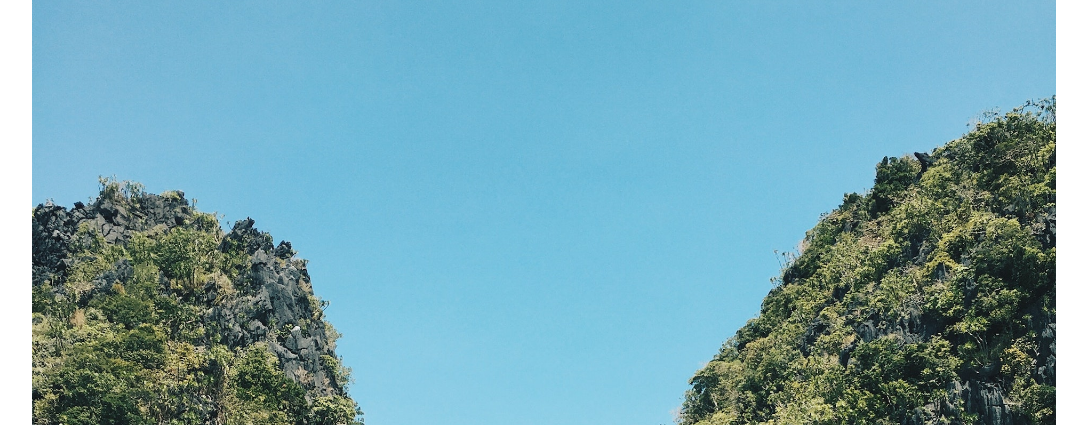
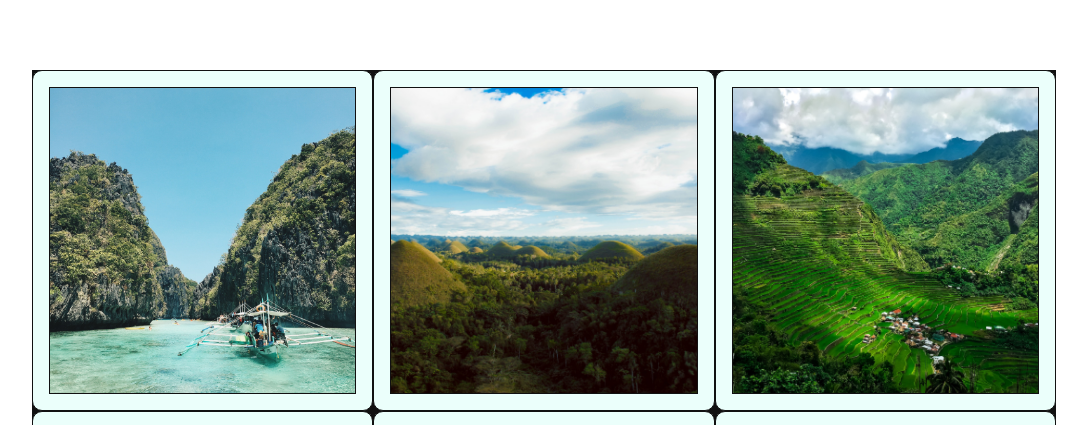
Before and after one commit to rizetto/the-philippine-constitution, a website built with Parcel: page index.html in a window 1280 px wide. Shown: the part 2251-2676 px from the top of the page, without its empty margins (96-1183 px from the left). Built offline with nearby package versions, Linux system fonts and the light colour scheme; files whose address does not match are found by name.

Commit message:
add style for gallery

```diff
--- a/css/styles.css
+++ b/css/styles.css
@@ -38,9 +38,9 @@ span {
 img {
   display: block;
   object-fit: cover;
+  object-position: center;
   width: 100%;
   height: 100%;
-  border-radius: inherit;
 }
 
 section {
@@ -194,3 +194,42 @@ section {
   background-color: #ebfffb;
   border: 2px solid black;
 }
+
+/* Gallery */
+.content--gallery {
+  text-align: center;
+}
+
+.gallery {
+  display: grid;
+  grid-template-columns: repeat(3, 1fr);
+  max-height: 800px;
+  margin: 100px 0;
+  background-color: #111;
+}
+
+.art {
+  border-radius: 10px;
+  padding: 1rem;
+  background-color: #ebfffb;
+  border: 1px solid #111;
+  width: inherit;
+  height: inherit;
+}
+
+.art > .img-container > img {
+  transition: 0.8s;
+  display: block;
+}
+
+.img-container {
+  overflow: hidden;
+  border: inherit;
+  width: 100%;
+  height: 100%;
+}
+
+.art:hover > .img-container > img {
+  transform: scale(1.2);
+  transition: 0.4s;
+}
```
